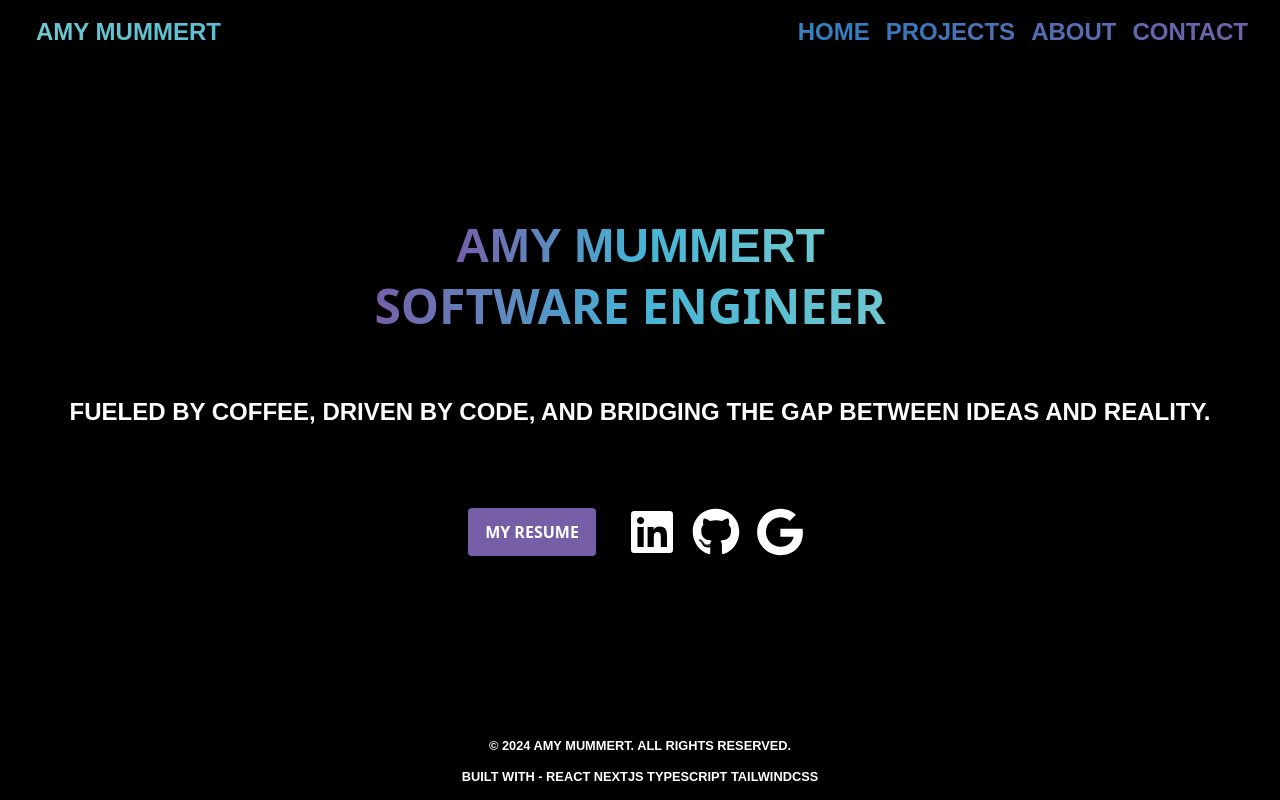
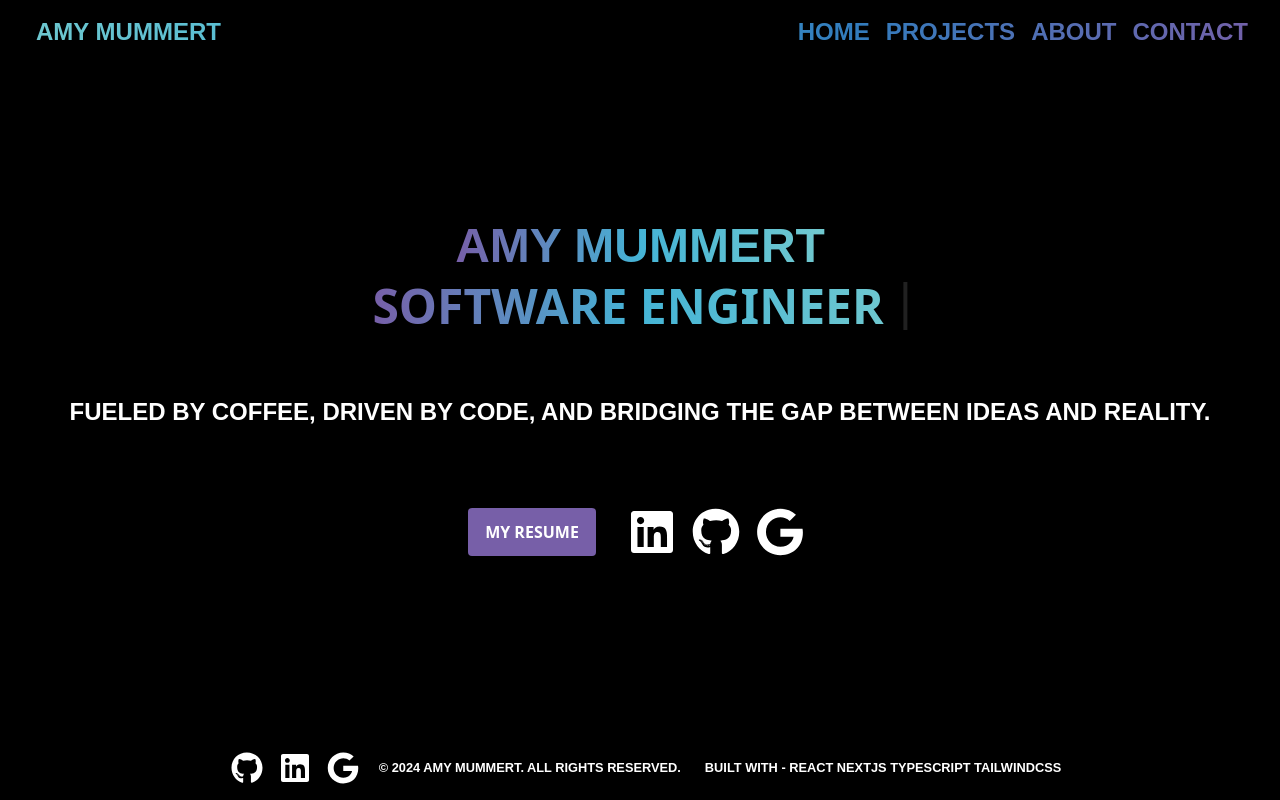
Before and after one commit to ARMummert/mummert_portfolio, a Next.js app: page / in a window 1280 px wide. Shown: the top 800 px of the page. Built offline with nearby package versions, Linux system fonts and the light colour scheme.

Commit message:
social icons in footer, changed play button to file button

```diff
--- a/src/app/Footer.tsx
+++ b/src/app/Footer.tsx
@@ -5,6 +5,7 @@ import { FontAwesomeIcon } from '@fortawesome/react-fontawesome';
 import React, { ReactNode, useEffect, useState } from 'react';
 import { faArrowUp } from "@fortawesome/free-solid-svg-icons";
 import styles from './page.module.css';
+import {FaGithub, FaGoogle, FaLinkedin} from "react-icons/fa";
 
 const Footer = ({ children }: { children: ReactNode }) => {
     const [showScroll, setShowScroll] = useState(false);
@@ -30,6 +31,19 @@ const Footer = ({ children }: { children: ReactNode }) => {
     return (
       <>
           <footer className="fixed bottom-0 w-full h-[80px] bg-black text-white text-center z-10">
+              <div className="flex flex-row gap-4 w-full items-center justify-center">
+                  <a href="https://github.com/ARMummert" target="_blank"
+                     className="flex flex-col text-white mt-8 text-2xl hover:text-[#45B4D6]">
+                      <FaGithub className=" mb-4 ml-4 w-8 h-8"/>
+                  </a>
+                  <a href="https://www.linkedin.com/in/armummert" target="_blank"
+                     className="flex flex-col text-white mt-8 text-2xl hover:text-[#45B4D6]">
+                      <FaLinkedin className="mb-4 w-8 h-8"/>
+                  </a>
+                  <a href="mailto:armummert4@gmail.com"  target="_blank"
+                     className="flex flex-col text-white mt-8 text-2xl hover:text-[#45B4D6]">
+                      <FaGoogle className="mb-4 w-8 h-8"/>
+                  </a>
                   <button
                       onClick={scrollTop}
                       style={{
@@ -47,12 +61,13 @@ const Footer = ({ children }: { children: ReactNode }) => {
                       }}
                       aria-label="Scroll to top"
                   >
-          <FontAwesomeIcon icon={faArrowUp} />
+                      <FontAwesomeIcon icon={faArrowUp}/>
                   </button>
-        <p className="flex justify-center items-center mt-3 p-1 text-[0.8rem] font-semibold font-montserrat uppercase">
-          © 2024 Amy Mummert. All Rights Reserved.
-        </p>
-        <p className="flex justify-center items-center mt-1 p-1 text-[0.8rem] font-semibold font-montserrat uppercase">BUILT WITH - REACT NEXTJS TYPESCRIPT TAILWINDCSS</p>
+                  <p className="flex justify-center items-center mt-4 p-1 text-[0.8rem] font-semibold font-montserrat uppercase">
+                      © 2024 Amy Mummert. All Rights Reserved.</p>
+                  <p className="flex justify-center items-center mt-4 p-1 text-[0.8rem] font-semibold font-montserrat uppercase">BUILT
+                      WITH - REACT NEXTJS TYPESCRIPT TAILWINDCSS</p>
+              </div>
           </footer>
       </>
     );
--- a/src/app/page.tsx
+++ b/src/app/page.tsx
@@ -35,34 +35,37 @@ export default function Home() {
     <main id="home" className="flex flex-col justify-between items-center bg-black w-screen">
       <section className="flex justify-center items-center h-screen mt-2 text-1.5rem font-montserrat uppercase font-semibold">
       <div className="flex flex-col justify-center items-center absolute top-[35%] left-[50%]">
-      <div className="flex flex-col justify-center items-center absolute top-[35%] left-[50%] transform -translate-x-1/2 -translate-y-1/2 text-2xl text-center uppercase font-montserrat font-semibold ">
-          <p className="mb-3 text-5xl bg-clip-text text-transparent bg-gradient-to-l from-[#71C9CF] via-[#45B4D6] to-[#775FA8]">AMY MUMMERT</p>
-          <span className="mb-2 scroll-smooth overflow-hidden text-5xl border-r-3 border-black animate-typing whitespace-nowrap border-r-white pr-5 font-bold bg-clip-text text-transparent bg-gradient-to-l from-[#71C9CF] via-[#45B4D6] to-[#775FA8]">SOFTWARE ENGINEER </span>
-      </div>
+          <div
+              className="flex flex-col justify-center items-center absolute top-[35%] left-[50%] transform -translate-x-1/2 -translate-y-1/2 text-2xl text-center uppercase font-montserrat font-semibold ">
+              <p className="mb-3 text-5xl bg-clip-text text-transparent bg-gradient-to-l from-[#71C9CF] via-[#45B4D6] to-[#775FA8]">AMY
+                  MUMMERT</p>
+              <h1 className="mb-2 scroll-smooth overflow-hidden text-5xl whitespace-nowrap border-r-4 border-black animate-typing animation-blink pr-5 font-bold bg-clip-text text-transparent bg-gradient-to-l from-[#71C9CF] via-[#45B4D6] to-[#775FA8]">
+                  SOFTWARE ENGINEER</h1>
+          </div>
       </div>
           <div className="flex flex-col justify-center
-                      items-center animate-slide-in duration-4000">
+                      items-center">
               <p className="flex flex-row justify-center items-center
-                      w-full font-montserrat text-white text-center text-2xl mt-36">
+                      w-full font-montserrat text-white text-center text-2xl mt-36 animate-slideIn">
                   Fueled by Coffee, Driven by Code, and Bridging the Gap Between Ideas and Reality.
               </p>
               <div className="flex flex-row">
                   <a href="resume/amy-mummert-resume.pdf" target="_blank"
                      className="flex flex-row justify-center items-center rounded
                       w-32 h-12 mt-20 text-white uppercase font-montserrat
-                      font-semibold bg-[#775FA8] hover:bg-[#45B4D6] text-#775FA8 ">My Resume
+                      font-semibold bg-[#775FA8] hover:bg-[#45B4D6] text-#775FA8 animate-slideDown">My Resume
                   </a>
                   <a href="https://www.linkedin.com/in/armummert" target="_blank"
                      className="flex flex-row text-white mt-8 text-2xl hover:text-[#45B4D6]">
-                      <FaLinkedin className="ml-8 mt-12 m-2 w-12 h-12"/>
+                      <FaLinkedin className="ml-8 mt-12 m-2 w-12 h-12 animate-slideDown"/>
                   </a>
-                  <a href="https://www.linkedin.com/in/armummert" target="_blank"
+                  <a href="https://github.com/ARMummert" target="_blank"
                      className="flex flex-row text-white mt-8 text-2xl hover:text-[#45B4D6]">
-                      <FaGithub className="mt-12 m-2 w-12 h-12"/>
+                      <FaGithub className="mt-12 m-2 w-12 h-12 animate-slideDown"/>
                   </a>
                   <a href="mailto:armummert4@gmail.com" target="_blank"
                      className="flex flex-row text-white mt-8 text-2xl hover:text-[#45B4D6]">
-                      <FaGoogle className="mt-12 m-2 w-12 h-12"/>
+                      <FaGoogle className="mt-12 m-2 w-12 h-12 animate-slideDown"/>
                   </a>
               </div>
           </div>
--- a/src/app/projects.tsx
+++ b/src/app/projects.tsx
@@ -4,7 +4,7 @@ import React, { useEffect, useState, useRef } from 'react';
 import Image from 'next/image';
 import { FontAwesomeIcon } from '@fortawesome/react-fontawesome';
 import { faGithub } from '@fortawesome/free-brands-svg-icons';
-import { faChevronLeft, faChevronRight, faPlay } from '@fortawesome/free-solid-svg-icons';
+import { faChevronLeft, faChevronRight, faFile } from '@fortawesome/free-solid-svg-icons';
 
 
 interface Project {
@@ -110,7 +110,7 @@ const ProjectComponent: React.FC = () => {
               <p className="flex flex-col flex-wrap overflow-wrap-normal white-space-normal word-wrap-break mt-5 w-3/4 text-white text-xl">{project.description}</p>
               <div>
                 <a href={formatUrl(project.demo_url)} target="_blank" rel="noopener noreferrer">
-                  <FontAwesomeIcon className="text-white hover:text-[#45B4D6] p-4 w-10 h-10 mt-4" icon={faPlay} />
+                  <FontAwesomeIcon className="text-white hover:text-[#45B4D6] p-4 w-10 h-10 mt-4" icon={faFile} />
                 </a>
                 <a href={formatUrl(project.github_url)} target="_blank" rel="noopener noreferrer">
                   <FontAwesomeIcon className="text-white hover:text-[#45B4D6] p-4 w-10 h-10 mt-4" icon={faGithub} />
--- a/tailwind.config.js
+++ b/tailwind.config.js
@@ -23,8 +23,10 @@ module.exports = {
     extend: {
       animation: {
         hinge: 'hinge 1s ease-in',
-        typing: "typing 2s steps(20), blink .7s infinite",
-        loop: "loop 1s ease-in-out infinite"
+        typing: "typing 2s steps(20), blink 1s infinite",
+        loop: "loop 1s ease-in-out infinite",
+        slideIn: "slideIn 1s ease-in-out",
+        slideDown: "slideDown 1s ease-in-out",
       },
       keyframes: {
         hinge: {
@@ -54,6 +56,14 @@ module.exports = {
         loop: {
             '0%, 100%': { transform: 'translateY(0)' },
             '50%': { transform: 'translateY(-5px)' },
+        },
+        slideIn: {
+          '0%': { transform: 'translateX(-100%)' },
+          '100%': { transform: 'translateX(0)' },
+        },
+        slideDown: {
+            '0%': { transform: 'translateY(-100%)' },
+            '100%': { transform: 'translateY(0)' },
         }
       },
     },
```
Lines whose indentation alone changed are shown as unchanged.
